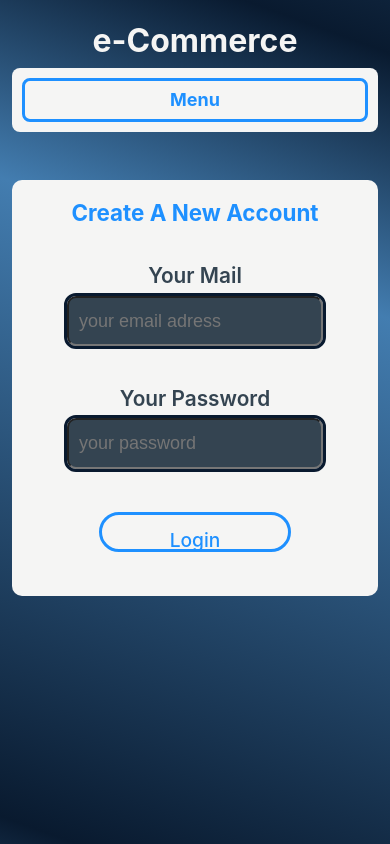
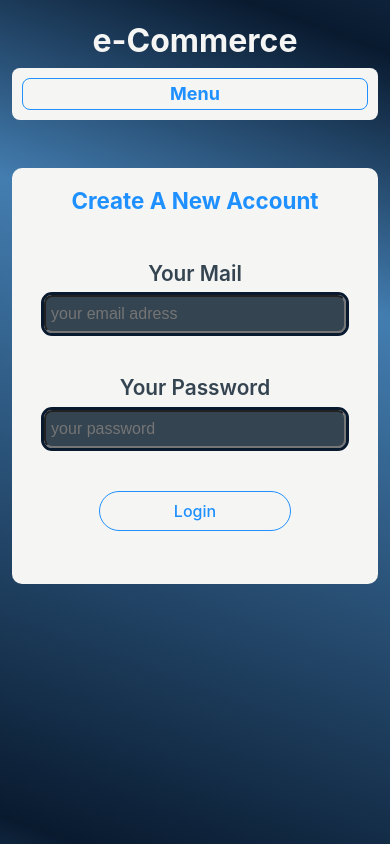
Before and after one commit to celik-arda/e-commerce, a React (Vite) app: page /signup in a window 390 px wide. Shown: the top 844 px of the page. Built offline with nearby package versions, Linux system fonts and the light colour scheme; no server answers.

Commit message:
feat (App... files): adjust main codes for mobile
add codes for buttons, etc.. to make project compatible with mobile screen between 350px - 500px

```diff
--- a/src/App.css
+++ b/src/App.css
@@ -19,8 +19,6 @@
 .page_container button:hover {
   color: white;
   background-color: #1E90FF;
-  -webkit-box-shadow: 0 0 2px #1E90FF, 0 0 2.5px #66B7FF;
-          box-shadow: 0 0 2px #1E90FF, 0 0 2.5px #66B7FF;
 }
 
 :root div,
@@ -67,6 +65,14 @@ body {
     padding: 0.7rem 1.2rem;
   }
 }
+@media screen and (min-width: 350px) and (max-width: 500px) {
+  .page_container button {
+    line-height: 1rem;
+    font-size: 1rem;
+    padding: 0.6rem 1rem;
+    border-width: 0.1em;
+  }
+}
 
 form input {
   font-size: 1.5rem;
@@ -91,6 +97,16 @@ form input {
   form input {
     font-size: 1.8em;
     border-radius: 0.5em;
+    padding: 0.5rem 0.3rem !important;
+  }
+}
+@media screen and (min-width: 350px) and (max-width: 500px) {
+  form input#signup_email,
+  form input#signup_password,
+  form input#login_name,
+  form input#login_password {
+    width: 86%;
+    font-size: 1.6em;
   }
 }
 form label {
--- a/src/App.scss
+++ b/src/App.scss
@@ -12,7 +12,6 @@
 :root h3,
 :root h4,
 :root p {
-
     color: $text_regular;
 }
 
@@ -26,7 +25,6 @@ body {
     box-sizing: border-box;
 }
 
-
 .page_container {
     background: repeating-linear-gradient(200deg, #437DB0 300px, #091A2F 900px, #437DB0 1150px);
     width: 88vw;
@@ -39,6 +37,7 @@ body {
         padding: 2vh 3vw 40vh 3vw;
     }
 
+    // only regular buttons //
     button {
         @extend %button_regular;
 
@@ -48,10 +47,19 @@ body {
             padding: 0.7rem 1.2rem;
         }
 
+        @include respond-to ("smartphone") {
+            line-height: 1rem;
+            font-size: 1rem;
+            padding: 0.6rem 1rem;
+            border-width: 0.1em;
+
+        }
     }
+
 }
 
 form {
+    // inputs except auth pages //
     input {
         font-size: 1.5rem;
         background-color: $text_regular!important;
@@ -67,12 +75,26 @@ form {
             font-size: 1.1rem;
             padding: 0.8rem 0.4rem;
         }
-
         @include respond-to ("smartphone") {
             font-size: 1.8em;
             border-radius: 0.5em;
+            padding: 0.5rem 0.3rem!important;
         }
     }
+
+    // inputs only in auth pages //
+    input#signup_email,
+    input#signup_password,
+    input#login_name,
+    input#login_password {
+
+        @include respond-to("smartphone") {
+            width: 86%;
+            font-size: 1.6em;
+            // padding: 0.5rem 0.3rem!important;
+        }
+    }
+
 
     label {
         color: $text_regular;
```
Also changed, not shown: 1 other file (tests, documents, lock files or other folders).
